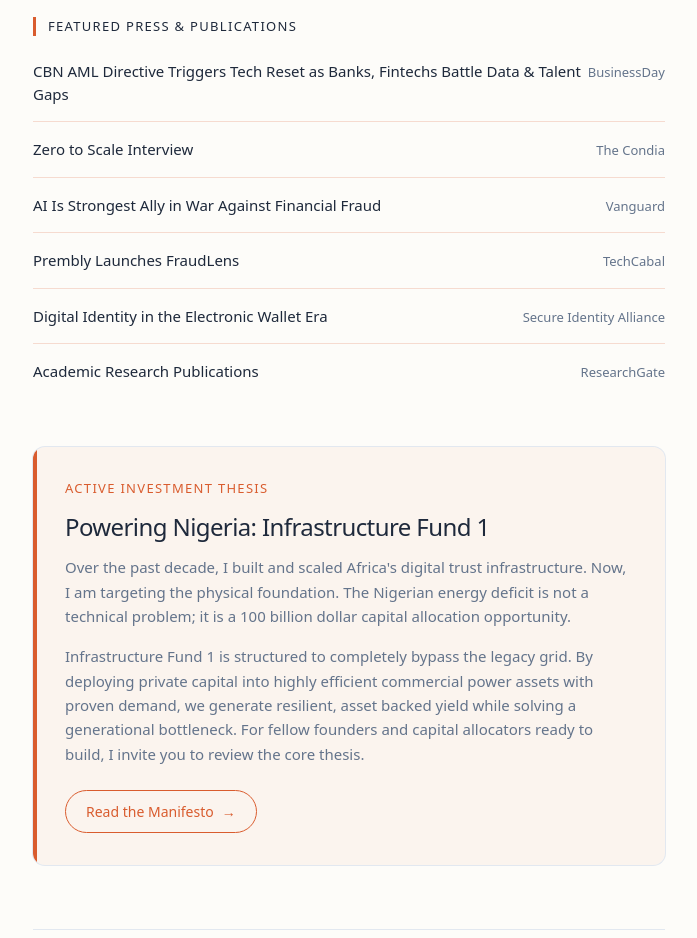
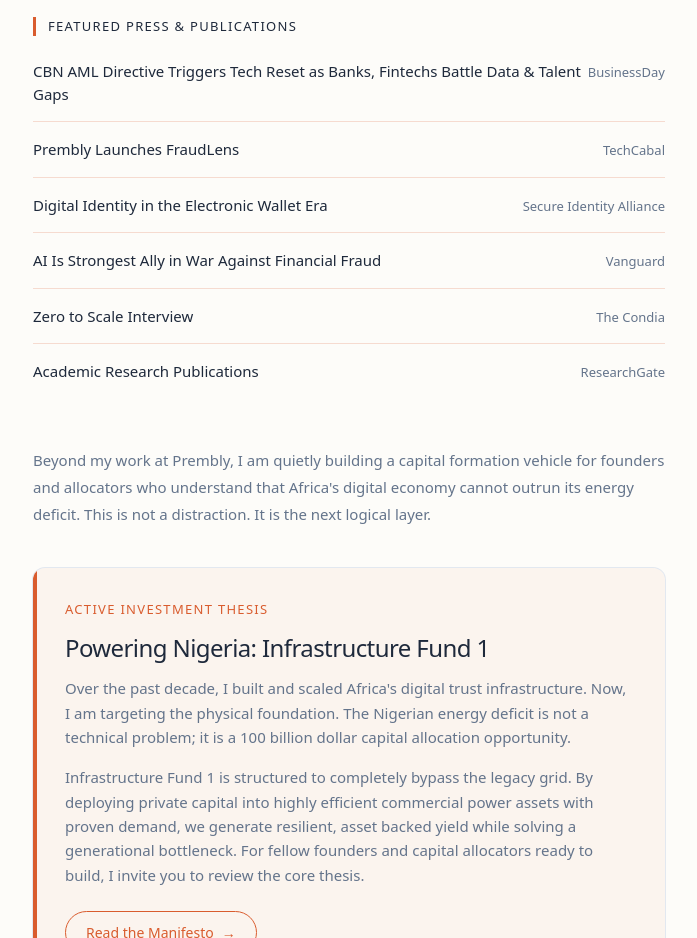
Before and after one commit to Threadigit/adetuyi.com, a Next.js app: page / in a window 1280 px wide. Shown: the part 1620-2558 px from the top of the page, without its empty margins (291-988 px from the left). Built offline with nearby package versions, Linux system fonts and the light colour scheme.

Commit message:
Update page.tsx

```diff
--- a/src/app/page.tsx
+++ b/src/app/page.tsx
@@ -218,30 +218,6 @@ export default function Home() {
           </a>
           <div className="border-t border-accent/20" />
           <a
-            href="https://thecondia.com/zero-to-scale-tolu-adetuyi-head-of-growth-at-moniepoint/"
-            target="_blank"
-            rel="noopener noreferrer"
-            className="flex justify-between items-baseline group"
-          >
-            <span className="text-[15px] link-hover">
-              Zero to Scale Interview
-            </span>
-            <span className="text-muted text-[13px]">The Condia</span>
-          </a>
-          <div className="border-t border-accent/20" />
-          <a
-            href="https://vanguardngr.com/ai-is-strongest-ally-in-war-against-financial-fraud-tolu-adetuyi/"
-            target="_blank"
-            rel="noopener noreferrer"
-            className="flex justify-between items-baseline group"
-          >
-            <span className="text-[15px] link-hover">
-              AI Is Strongest Ally in War Against Financial Fraud
-            </span>
-            <span className="text-muted text-[13px]">Vanguard</span>
-          </a>
-          <div className="border-t border-accent/20" />
-          <a
             href="https://techcabal.com/2026/03/10/nigerias-prembly-launches-shared-open-source-database/"
             target="_blank"
             rel="noopener noreferrer"
@@ -262,9 +238,31 @@ export default function Home() {
             <span className="text-[15px] link-hover">
               Digital Identity in the Electronic Wallet Era
             </span>
-            <span className="text-muted text-[13px]">
-              Secure Identity Alliance
+            <span className="text-muted text-[13px]">Secure Identity Alliance</span>
+          </a>
+          <div className="border-t border-accent/20" />
+          <a
+            href="https://vanguardngr.com/ai-is-strongest-ally-in-war-against-financial-fraud-tolu-adetuyi/"
+            target="_blank"
+            rel="noopener noreferrer"
+            className="flex justify-between items-baseline group"
+          >
+            <span className="text-[15px] link-hover">
+              AI Is Strongest Ally in War Against Financial Fraud
             </span>
+            <span className="text-muted text-[13px]">Vanguard</span>
+          </a>
+          <div className="border-t border-accent/20" />
+          <a
+            href="https://thecondia.com/zero-to-scale-tolu-adetuyi-head-of-growth-at-moniepoint/"
+            target="_blank"
+            rel="noopener noreferrer"
+            className="flex justify-between items-baseline group"
+          >
+            <span className="text-[15px] link-hover">
+              Zero to Scale Interview
+            </span>
+            <span className="text-muted text-[13px]">The Condia</span>
           </a>
           <div className="border-t border-accent/20" />
           <a
@@ -281,7 +279,15 @@ export default function Home() {
         </div>
       </section>
 
+      {/* ── Bridge ── */}
+      <p className="text-[15px] leading-[1.8] text-muted mb-10">
+        Beyond my work at Prembly, I am quietly building a capital formation vehicle for founders
+        and allocators who understand that Africa&apos;s digital economy cannot outrun its energy
+        deficit. This is not a distraction. It is the next logical layer.
+      </p>
+
       {/* ── Active Investment Thesis ── */}
+
       <section className="mb-16 animate-fade-up delay-700">
         <div className="p-8 bg-accent/5 ring-1 ring-border rounded-xl relative overflow-hidden">
           <div className="absolute top-0 left-0 w-1 h-full bg-accent"></div>
```
